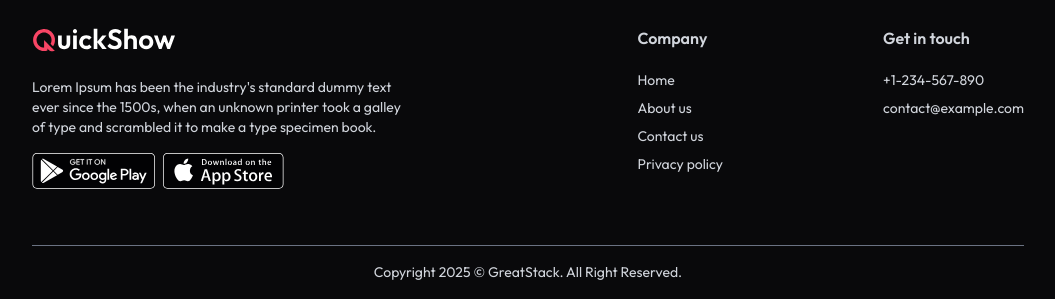
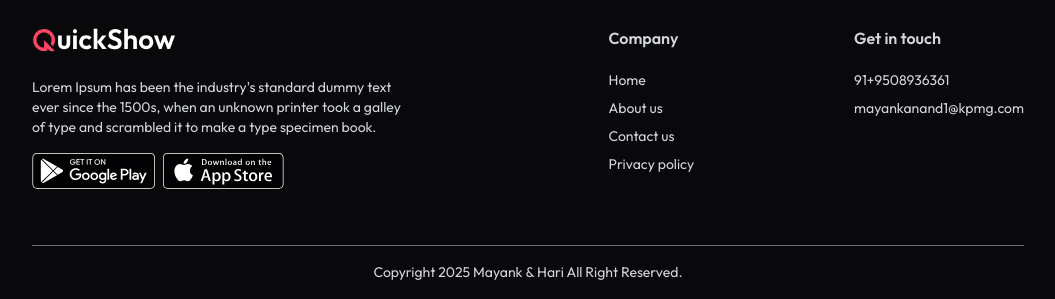
Before and after one commit to mayankrazz123/MnnShowMERN, a React (Vite) app in the folder client/: page / in a window 1280 px wide. Shown: the part 2148-2447 px from the top of the page, without its empty margins (112-1167 px from the left). Built offline with nearby package versions, Linux system fonts and the light colour scheme; no server answers.

Commit message:
changs in footer

```diff
--- a/client/src/components/Footer.jsx
+++ b/client/src/components/Footer.jsx
@@ -28,14 +28,14 @@ const Footer = () => {
                     <div>
                         <h2 className="font-semibold mb-5">Get in touch</h2>
                         <div className="text-sm space-y-2">
-                            <p>+1-234-567-890</p>
-                            <p>contact@example.com</p>
+                            <p>91+9508936361</p>
+                            <p>mayankanand1@kpmg.com</p>
                         </div>
                     </div>
                 </div>
             </div>
             <p className="pt-4 text-center text-sm pb-5">
-                Copyright {new Date().getFullYear()} © GreatStack. All Right Reserved.
+                Copyright {new Date().getFullYear()} Mayank & Hari All Right Reserved.
             </p>
         </footer>
   )
```
